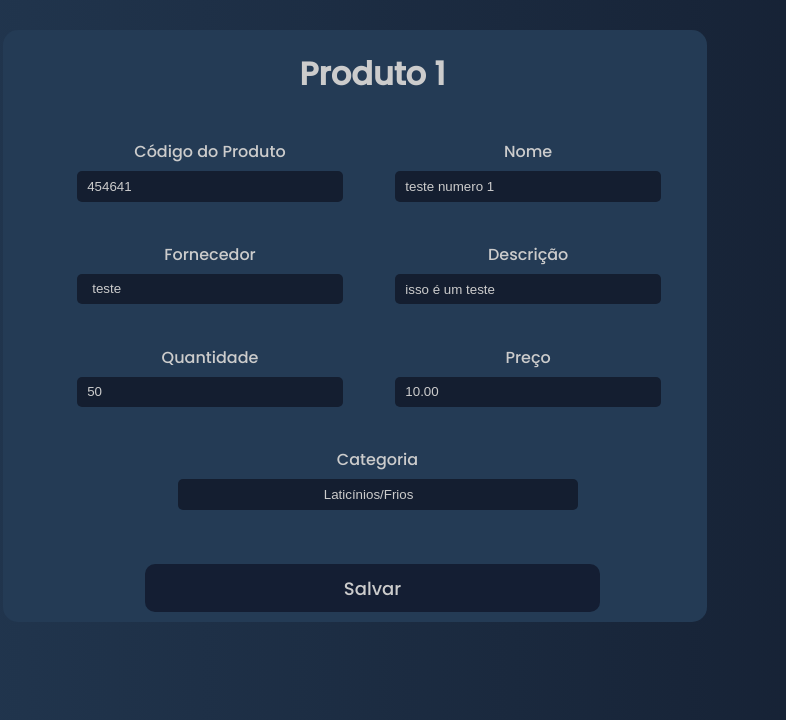
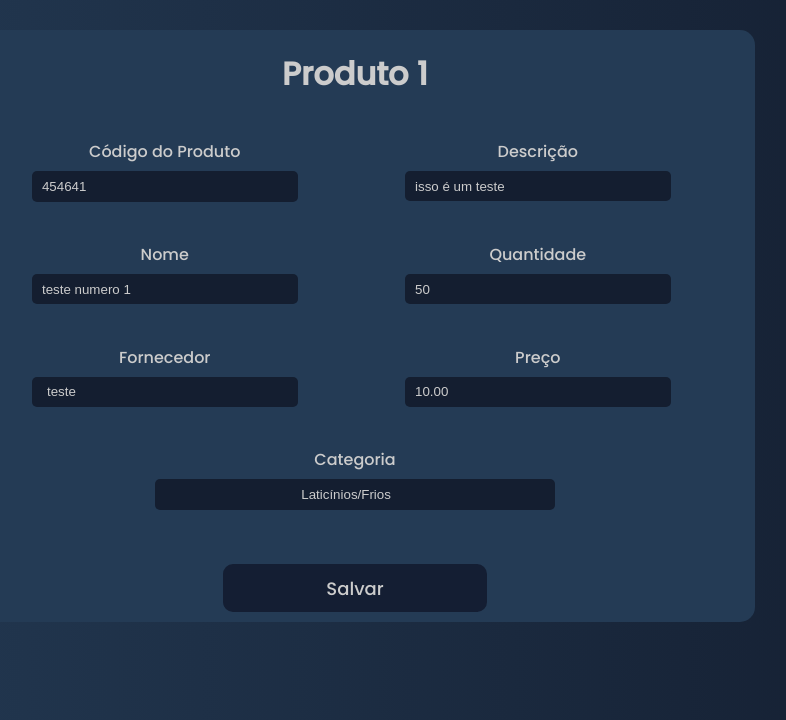
Before and after one commit to VitorDanielAdams/Sistema-de-Estoque-Simples, a PHP site: page /editar.php?id=1 in a window 1280 px wide. Shown: the part 80-800 px from the top of the page, without its empty margins (285-1071 px from the left). Run offline with PHP 8.4, Linux system fonts and the light colour scheme; a user stored in the database is signed in; data comes from the database, SQL or seed files in the repository.

Commit message:
alteracaocss2

```diff
--- a/CSS/styleAdd.css
+++ b/CSS/styleAdd.css
@@ -20,6 +20,7 @@ body {
     background: -webkit-linear-gradient(to left, #141e30, #243b55);
     background: linear-gradient(to left, #141e30, #243b55);
     color: #cccccc;
+    margin: auto;
 }
 
 
@@ -33,6 +34,7 @@ header {
     background-color: #141e30;
     width: 100%;
     height: 5rem;
+    font-size: 11px;
 }
 
 header h1 {
@@ -49,7 +51,7 @@ header h1 {
 }
 
 header a {
-    margin-left: 3rem;
+    margin-left: 2rem;
     text-decoration: none;
     color: #e5e5e5;
 }
@@ -67,8 +69,8 @@ header a:hover {
 
 .box {
     margin-top: 30px;
-    width: 51%;
-    height: 100%;
+    width: 380px;
+    height: 105%;
     background: #243b55;
     display: flex;
     flex-direction: column;
@@ -81,7 +83,9 @@ header a:hover {
 
 fieldset {
     border: none;
-    margin-left: 35px;
+    display: flex;
+    flex-direction: column;
+    justify-content: center;
 }
 
 fieldset h1 {
@@ -177,6 +181,7 @@ select option[value="hide"] {
     margin-top: 35px;
     align-items: center;
     justify-content: center;
+    border-bottom: 20px;
 }
 
 .adiciona {
@@ -229,41 +234,43 @@ select option[value="hide"] {
     color: rgba(179, 0, 0, 0.979);
 }
 
-@media screen and (max-width: 800px) {
+@media (min-width: 900px) {
     .box {
-        width: 70%;
+        width: 800px;
     }
-    .campo {
-        display: flex;
-        flex-direction: column;
+    header {
+        font-size: 16px;
     }
-
-    .campo select {
-        width: 16.6rem;
-        height: 1.9rem;
-        display: flex;
-        flex-direction: column;
-    }
-
-    .adiciona {
-        width: 200px;
-    }
-
-
-}
-
-@media (min-width: 800px) {
-    .box {
-        width: 55%;
+    header a {
+        margin-left: 3rem;
     }
     fieldset h1 {
         display: flex;
         justify-content: center;
+        align-items: center;
+    }
+    .left {
+        display: flex;
+        flex-direction: column;
+        justify-content: left;
+        align-items: left;
+        position: relative;
+        top: 10%;
+        left: -32%;
+        margin-right: 100px;
+    }
+    .right {
+        display: flex;
+        flex-direction: column;
+        justify-content: right;
+        align-items: right;
+        position: absolute;
+        margin-left: 250px;
+        margin-bottom: 108px;
     }
     .campo {
         display: inline-flex;
         padding: 1.2rem;
-        margin-left: 10px;
         justify-content: center;
         align-items: center;
     }
@@ -284,9 +291,6 @@ select option[value="hide"] {
         justify-content: center;
         align-items: center;
     }
-    .espaco {
-        margin-right: 110px;
-    }
     .cat {
         display: flex;
     }
@@ -300,7 +304,7 @@ select option[value="hide"] {
         width: 400px;
     }
     .adiciona {
-        width: 70%;
+        width: 60%;
     }
     .sucess {
         display: flex;
--- a/adicionaFornecedores.php
+++ b/adicionaFornecedores.php
@@ -27,7 +27,10 @@ $f->conectar("tcc","localhost","root","");
         <link rel="preconnect" href="https://fonts.googleapis.com">
         <link rel="preconnect" href="https://fonts.gstatic.com" crossorigin>
         <link href="https://fonts.googleapis.com/css2?family=Poppins:wght@100;200;300;500&display=swap" rel="stylesheet">
+
         <link rel="stylesheet" type="text/css" href="CSS/styleAddFornecedor.css" />
+        <link rel="icon" href="images/icon.jpg">
+
         <title>Cadastro de Fornecedor</title>
     </head>
 
--- a/adicionaFuncionario.php
+++ b/adicionaFuncionario.php
@@ -21,7 +21,10 @@ $u = new Usuario;
         <link rel="preconnect" href="https://fonts.googleapis.com">
         <link rel="preconnect" href="https://fonts.gstatic.com" crossorigin>
         <link href="https://fonts.googleapis.com/css2?family=Poppins:wght@100;200;300;500&display=swap" rel="stylesheet">
+
         <link rel="stylesheet" type="text/css" href="CSS/styleCadastro.css" />
+        <link rel="icon" href="images/icon.jpg">
+
         <title>Tela de Cadastro</title>
     </head>
 
--- a/editar.php
+++ b/editar.php
@@ -38,6 +38,7 @@
 
     <link rel="stylesheet" href="https://cdnjs.cloudflare.com/ajax/libs/font-awesome/4.7.0/css/font-awesome.min.css ">
     <link rel="stylesheet" type="text/css" href="CSS/styleAdd.css" />
+    <link rel="icon" href="images/icon.jpg">
 
     <title>Editar</title>
 </head>
@@ -55,7 +56,7 @@
             <form method="POST" id="form">
                 <fieldset>
                     <h1>Produto <?= $produtos['id'] ?></h1>
-
+                <div class="left">
                     <div class="campo">
                         <label>Código do Produto</label>
                         <input value="<?= $produtos['codigo'] ?>" type="text" name="codigo"
@@ -83,7 +84,8 @@
                         </select>
                         <small></small>
                     </div>
-
+                </div>
+                <div class="right">
                     <div class="campo">
                         <label>Descrição</label>
                         <input value="<?= $produtos['descricao'] ?>" type="text" name="description"
@@ -104,7 +106,7 @@
                         name="price" id="price" step="0.01" min="0.1" maxlenght="10">
                         <small></small>
                     </div>
-
+                </div>
                     <div class="campo cat">
                         <label for="categoria">Categoria</label>
                         <input value="<?= $produtos['categoria'] ?>" type="option" name="categoria"
--- a/editarFuncionario.php
+++ b/editarFuncionario.php
@@ -32,7 +32,10 @@ $funcionarios = $u->selecionaFuncionario($id);
         <link rel="preconnect" href="https://fonts.googleapis.com">
         <link rel="preconnect" href="https://fonts.gstatic.com" crossorigin>
         <link href="https://fonts.googleapis.com/css2?family=Poppins:wght@100;200;300;500&display=swap" rel="stylesheet">
+
         <link rel="stylesheet" type="text/css" href="CSS/styleCadastro.css" />
+        <link rel="icon" href="images/icon.jpg">
+
         <title>Tela de Cadastro</title>
     </head>
 
--- a/entrada.php
+++ b/entrada.php
@@ -23,6 +23,8 @@
 
     <link rel="stylesheet" href="https://cdnjs.cloudflare.com/ajax/libs/font-awesome/4.7.0/css/font-awesome.min.css ">
     <link rel="stylesheet" type="text/css" href="CSS/styleControle.css" />
+    <link rel="icon" href="images/icon.jpg">
+
     <title>Entrada</title>
 </head>
 <body>
--- a/estoque.php
+++ b/estoque.php
@@ -23,6 +23,8 @@
 
     <link rel="stylesheet" href="https://cdnjs.cloudflare.com/ajax/libs/font-awesome/4.7.0/css/font-awesome.min.css ">
     <link rel="stylesheet" type="text/css" href="CSS/styleEstoque.css" />
+    <link rel="icon" href="images/icon.jpg">
+
     <title>Estoque</title>
 </head>
 <body>
--- a/fornecedores.php
+++ b/fornecedores.php
@@ -25,6 +25,8 @@
 
     <link rel="stylesheet" href="https://cdnjs.cloudflare.com/ajax/libs/font-awesome/4.7.0/css/font-awesome.min.css ">
     <link rel="stylesheet" type="text/css" href="CSS/styleFornecedores.css" />
+    <link rel="icon" href="images/icon.jpg">
+
     <title>Fornecedores</title>
 </head>
 
--- a/funcionarios.php
+++ b/funcionarios.php
@@ -26,6 +26,7 @@
     <link href="https://fonts.googleapis.com/css2?family=Poppins:wght@100;200;300;500&display=swap" rel="stylesheet">
 
     <link rel="stylesheet" href="CSS/styleListaFuncionarios.css">
+    <link rel="icon" href="images/icon.jpg">
 
     <title>Lista de funcionarios</title>
 </head>
--- a/homePage.php
+++ b/homePage.php
@@ -39,6 +39,7 @@
         <link rel="preconnect" href="https://fonts.gstatic.com" crossorigin>
         <link href="https://fonts.googleapis.com/css2?family=Poppins:wght@100;200;300;500&display=swap" rel="stylesheet">
 
+        <link rel="icon" href="images/icon.jpg">
         <link rel="stylesheet" href="CSS/styleHome.css">
 
         <title>Lista</title>
--- a/index.php
+++ b/index.php
@@ -13,6 +13,8 @@ $u = new Usuario;
     <link rel="stylesheet" href="https://cdnjs.cloudflare.com/ajax/libs/font-awesome/4.7.0/css/font-awesome.min.css">
 
     <link rel="stylesheet" type="text/css" href="CSS/style.css"/>
+    <link rel="icon" href="images/icon.jpg">
+
     <title>Tela de login </title>
 </head>
 
--- a/produto.php
+++ b/produto.php
@@ -34,6 +34,8 @@
 
     <link rel="stylesheet" href="https://cdnjs.cloudflare.com/ajax/libs/font-awesome/4.7.0/css/font-awesome.min.css">
     <link rel="stylesheet" type="text/css" href="CSS/styleProduto.css">
+    <link rel="icon" href="images/icon.jpg">
+
     <title>Informações</title>
 </head>
 <body>
--- a/saida.php
+++ b/saida.php
@@ -23,6 +23,8 @@
 
     <link rel="stylesheet" href="https://cdnjs.cloudflare.com/ajax/libs/font-awesome/4.7.0/css/font-awesome.min.css ">
     <link rel="stylesheet" type="text/css" href="CSS/styleControle.css" />
+    <link rel="icon" href="images/icon.jpg">
+
     <title>Saída</title>
 </head>
 <body>
--- a/trocarSenha.php
+++ b/trocarSenha.php
@@ -33,6 +33,7 @@
 
     <link rel="stylesheet" href="https://cdnjs.cloudflare.com/ajax/libs/font-awesome/4.7.0/css/font-awesome.min.css">
     <link rel="stylesheet" href="CSS/styleSenha.css">
+    <link rel="icon" href="images/icon.jpg">
 
     <title>Alterar Senha</title>
 </head>
```
Also changed, not shown: adicionaProduto.php (+5 -3 lines), images/copy.svg (added), images/icon.jpg (added).
